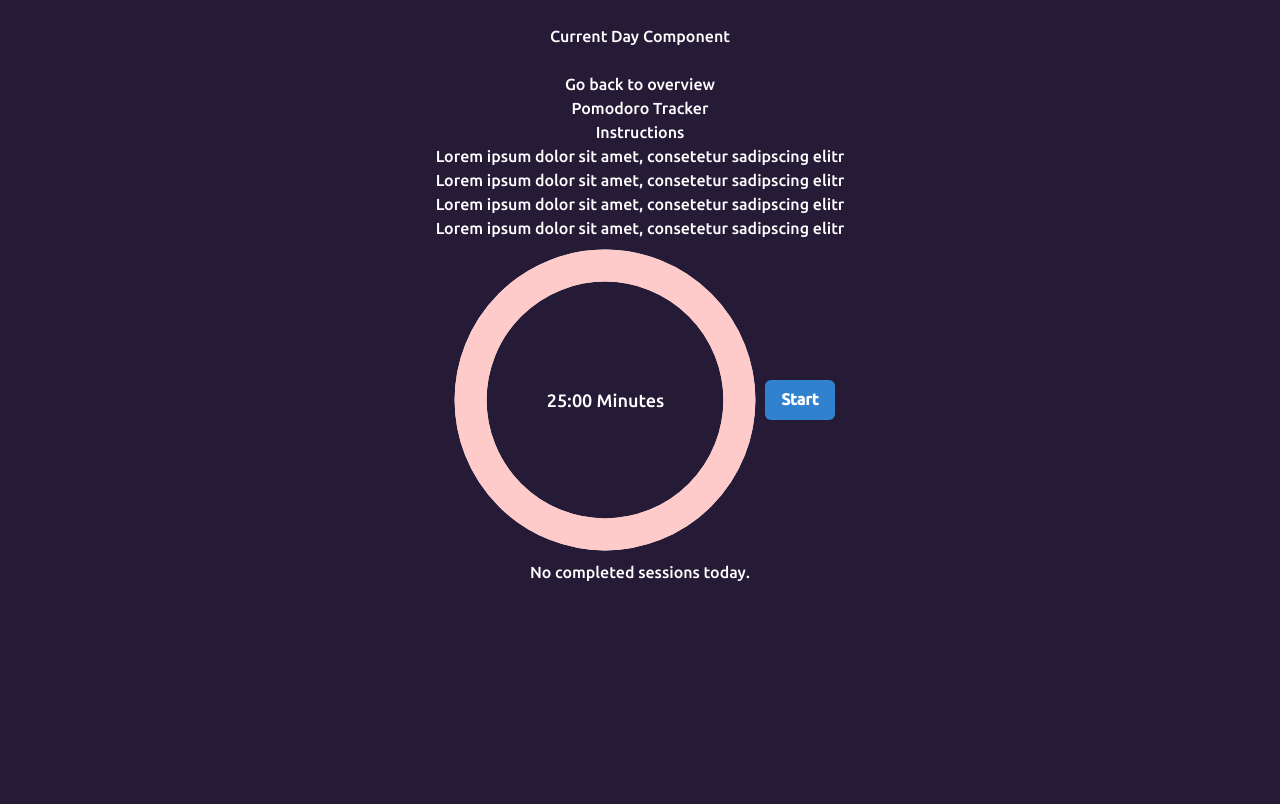
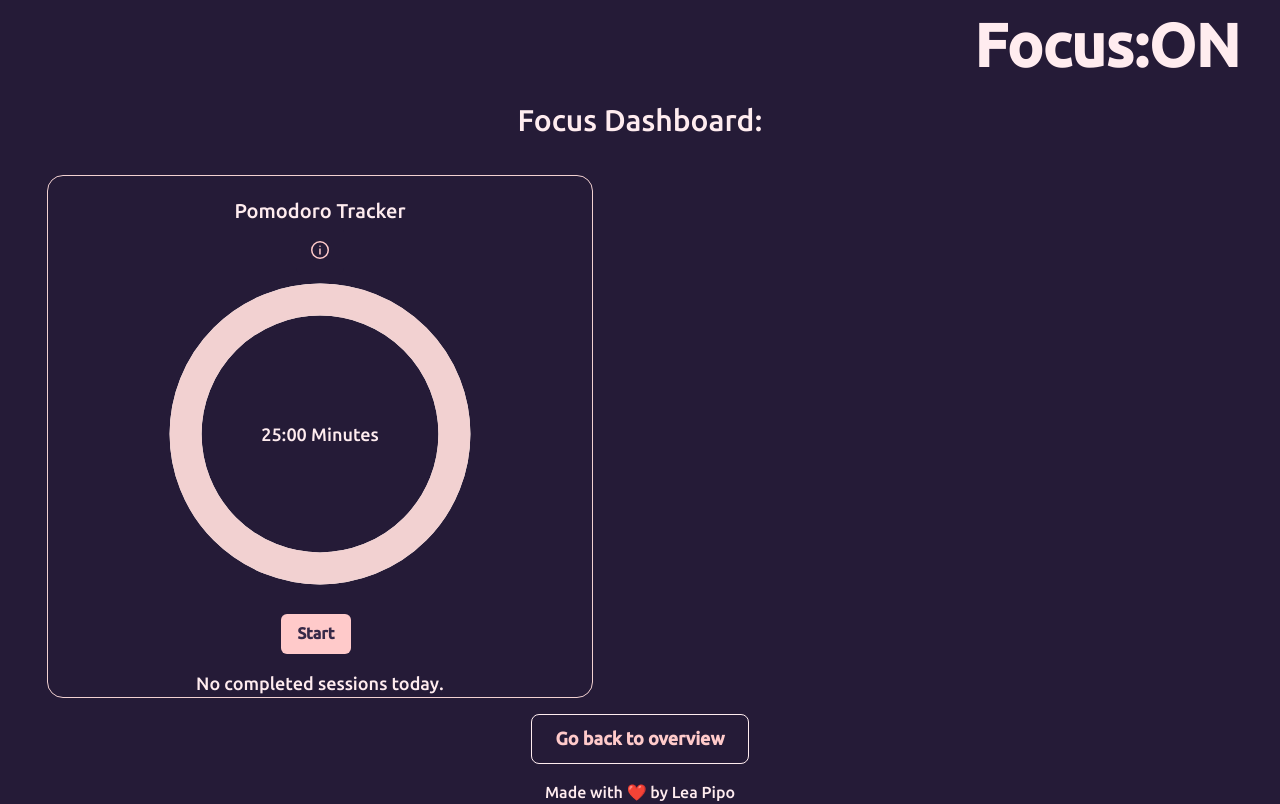
Before and after one commit to cecelia001/focus-on, a React (Create React App) app in the folder client/: page /focus/1 in a window 1280 px wide. Built offline with nearby package versions, Linux system fonts and the light colour scheme; no server answers.

Commit message:
Added styling for current day view!

```diff
--- a/client/src/App.js
+++ b/client/src/App.js
@@ -2,6 +2,7 @@ import React, { useEffect, useState } from "react";
 import { Route, Routes } from "react-router-dom";
 import "./App.css";
 import { ChakraProvider } from "@chakra-ui/react";
+import { Container, Text } from "@chakra-ui/react";
 import "@fontsource/ubuntu/300.css";
 import "@fontsource/ubuntu/500.css";
 import theme from "./theme";
@@ -19,6 +20,9 @@ function App() {
           <Route path="/focus/:id" element={<CurrentDay />} />
           <Route path="*" element={<Error404View />} />
         </Routes>
+        <Container>
+          <Text color="#FFECEF">Made with ❤️ by Lea Pipo</Text>
+        </Container>
       </div>
     </ChakraProvider>
   );
--- a/client/src/components/AddDay.js
+++ b/client/src/components/AddDay.js
@@ -32,7 +32,7 @@ function AddDay(props) {
   return (
     <Grid
       w="50%"
-      h="250"
+      h="200"
       mt={5}
       mb={10}
       ml={10}
--- a/client/src/components/CurrentDay.js
+++ b/client/src/components/CurrentDay.js
@@ -2,7 +2,9 @@ import React, { useState, useEffect } from "react";
 import { Link, useParams } from "react-router-dom";
 import TodayTask from "./TodayTask";
 import Tracker from "./Tracker";
-import { Container } from "@chakra-ui/react";
+import { Container, Text, Button } from "@chakra-ui/react";
+import { Grid, GridItem } from "@chakra-ui/react";
+import { SimpleGrid } from "@chakra-ui/react";
 
 function CurrentDay(props) {
   let { id } = useParams();
@@ -30,11 +32,21 @@ function CurrentDay(props) {
 
   return (
     <div>
-      <Container p="6">
-        <h2>Current Day Component</h2>
-      </Container>
-      <Link to="/">Go back to overview</Link>
-
+      <Grid templateColumns="1">
+        <GridItem color="#FFECEF" justifySelf="end" mr={10} mb={2}>
+          <Text fontSize="6xl" fontWeight="bold">
+            Focus:ON
+          </Text>
+        </GridItem>
+      </Grid>
+      <Grid>
+        <GridItem mb={8}>
+          <Text color="#FFECEF" fontSize="3xl">
+            Focus Dashboard: {currentDayData.date}
+          </Text>
+        </GridItem>
+      </Grid>
+      <SimpleGrid columns={{ sm: 1, md: 2 }}>
         {currentDayData.tasks && (
           <TodayTask
             currentDayData={currentDayData}
@@ -47,6 +59,21 @@ function CurrentDay(props) {
           sessions={currentDayData.sessions}
           updateDataCb={getCurrentDayData}
         />
+      </SimpleGrid>
+      <Button
+        borderWidth={1}
+        borderColor="#FFECEF"
+        borderRadius={"lg"}
+        bg="#251B37"
+        color="#FFCACA"
+        _hover={{ background: "#372948" }}
+        mt={4}
+        mb={4}
+        p={6}
+        fontSize="lg"
+      >
+        <Link to="/">Go back to overview</Link>
+      </Button>
     </div>
   );
 }
--- a/client/src/components/Overview.js
+++ b/client/src/components/Overview.js
@@ -49,7 +49,7 @@ function Overview(props) {
     <div>
       <Grid templateColumns="1">
         <GridItem color="#FFECEF" fontWeight="bold" justifySelf="end" mr={10}>
-          <Text fontSize="6xl">FocusON</Text>
+          <Text fontSize="6xl">Focus:ON</Text>
         </GridItem>
       </Grid>
       {overviewData && !checkDate() && <AddDay overviewData={overviewData} />}
@@ -65,11 +65,4 @@ function Overview(props) {
   );
 }
 
-// bg={
-//   element.tasks.reduce(acc, element.tasks.completed) ===
-//   element.tasks.length
-//     ? "blue.500"
-//     : "tomato"
-// }
-
 export default Overview;
--- a/client/src/components/TodayTask.js
+++ b/client/src/components/TodayTask.js
@@ -1,9 +1,26 @@
 import React, { useState } from "react";
-import { Container } from "@chakra-ui/react";
+import { Link } from "react-router-dom";
+import { Container, Text } from "@chakra-ui/react";
 import { Input } from "@chakra-ui/react";
 import { Button, ButtonGroup } from "@chakra-ui/react";
 import { IconButton } from "@chakra-ui/react";
-import { DeleteIcon } from "@chakra-ui/icons";
+import { CheckIcon, DeleteIcon } from "@chakra-ui/icons";
+import { Grid, GridItem, Box } from "@chakra-ui/react";
+import {
+  List,
+  ListItem,
+  ListIcon,
+  OrderedList,
+  UnorderedList,
+} from "@chakra-ui/react";
+import {
+  Accordion,
+  AccordionItem,
+  AccordionButton,
+  AccordionPanel,
+  AccordionIcon,
+} from "@chakra-ui/react";
+import { Textarea } from "@chakra-ui/react";
 
 const INIT_STATE = {
   todo: "",
@@ -90,30 +107,70 @@ function TodayTask(props) {
   }
 
   return (
-    <div>
-      <Container p="6">
-        <div>
-          <h4>List of tasks</h4>
+    <Container color="#FFECEF">
+      <Container>
+        <Text fontSize="xl" mb={5}>
+          Today's Tasks:
+        </Text>
+      </Container>
+
+      <Accordion allowToggle>
         {props.currentDayData.tasks.map((element) => (
-            <li key={element.id}>
+          <AccordionItem key={element.id}>
+            <h2>
+              <AccordionButton>
+                <Box
+                  flex="1"
+                  textAlign="left"
+                  textDecoration={
+                    element.completed === 1 ? "line-through" : null
+                  }
+                >
                   {element.title}
-              <Button onClick={() => updateTask(element.id)}>Done</Button>
+                </Box>
+
+                <AccordionIcon />
+              </AccordionButton>
+            </h2>
+            <AccordionPanel pb={4} textAlign={"left"} bg={"#372948"}>
+              {element.description}
+              <br></br>
+              <Container display={"flex"} justifyContent={"flex-end"}>
+                <IconButton
+                  aria-label="Mark task as done"
+                  icon={<CheckIcon />}
+                  m={2}
+                  bg="#FFCACA"
+                  color="#372948"
+                  size={"xs"}
+                  _hover={{ background: "#FFECEF" }}
+                  onClick={() => updateTask(element.id)}
+                />
                 <IconButton
                   aria-label="Delete task"
                   icon={<DeleteIcon />}
+                  bg="#FFCACA"
+                  m={2}
+                  color="#372948"
+                  size={"xs"}
+                  _hover={{ background: "#FFECEF" }}
                   onClick={() => deleteTask(element.id)}
                 />
-            </li>
+              </Container>
+            </AccordionPanel>
+          </AccordionItem>
         ))}
-        </div>
-      </Container>
+      </Accordion>
+
       <Container p="6">
-        <div>
-          <h4>Add a task:</h4>
+        <Text fontSize="lg" m={2}>
+          New To-Do
+        </Text>
         <form onSubmit={handleSubmit}>
           <label>
-              To Do:
+            Task:
             <Input
+              m={2}
               type="text"
               name="todo"
               value={inputData.todo}
@@ -121,19 +178,27 @@ function TodayTask(props) {
             />
           </label>
           <label>
-              Describe To Do:
-              <Input
+            Description:
+            <Textarea
+              m={2}
               type="text"
               name="description"
               value={inputData.description}
               onChange={handleChange}
             />
           </label>
-            <Button type="submit">Add To Do</Button>
+          <Button
+            m={2}
+            bg="#FFCACA"
+            color="#372948"
+            _hover={{ background: "#FFECEF" }}
+            type="submit"
+          >
+            Add
+          </Button>
         </form>
-        </div>
       </Container>
-    </div>
+    </Container>
   );
 }
 
--- a/client/src/components/Tracker.js
+++ b/client/src/components/Tracker.js
@@ -1,6 +1,27 @@
 import React, { useEffect, useState } from "react";
 import { CircularProgress, CircularProgressLabel } from "@chakra-ui/react";
-import { Button, ButtonGroup } from "@chakra-ui/react";
+import { Button, ButtonGroup, Container, Text } from "@chakra-ui/react";
+import { Grid, GridItem } from "@chakra-ui/react";
+import {
+  List,
+  ListItem,
+  ListIcon,
+  OrderedList,
+  UnorderedList,
+} from "@chakra-ui/react";
+import {
+  Popover,
+  PopoverTrigger,
+  PopoverContent,
+  PopoverHeader,
+  PopoverBody,
+  PopoverFooter,
+  PopoverArrow,
+  PopoverCloseButton,
+  PopoverAnchor,
+} from "@chakra-ui/react";
+import { IconButton } from "@chakra-ui/react";
+import { InfoOutlineIcon } from "@chakra-ui/icons";
 
 function Tracker(props) {
   let [time, setTime] = useState(1500);
@@ -88,43 +109,107 @@ function Tracker(props) {
     } else if (props.sessions.length === 1) {
       return <h4>You have completed one session today.</h4>;
     } else {
-      return <h4>You have completed {props.sessions.length} sessions.</h4>;
+      return (
+        <h4>You have completed {props.sessions.length} sessions today.</h4>
+      );
     }
   }
 
   return (
-    <div>
-      <h4>Pomodoro Tracker</h4>
-      <h3>Instructions</h3>
-      <ul>
-        <li>Lorem ipsum dolor sit amet, consetetur sadipscing elitr</li>
-        <li>Lorem ipsum dolor sit amet, consetetur sadipscing elitr</li>
-        <li>Lorem ipsum dolor sit amet, consetetur sadipscing elitr</li>
-        <li>Lorem ipsum dolor sit amet, consetetur sadipscing elitr</li>
-      </ul>
-      <CircularProgress value={(time / 1500) * 100} color="#FFCACA" size="xs">
+    <Container
+      color="#FFECEF"
+      borderWidth={1}
+      borderColor="#F2D1D1"
+      borderRadius={"2xl"}
+    >
+      <Container>
+        <Text fontSize="xl" mb={0} mt={5}>
+          Pomodoro Tracker
+        </Text>
+
+        <Container>
+          <Popover>
+            <PopoverTrigger>
+              <IconButton
+                aria-label="Information"
+                icon={<InfoOutlineIcon />}
+                bg="#251B37"
+                color="#FFCACA"
+                size="lg"
+              />
+            </PopoverTrigger>
+            <PopoverContent bg="#372948" textAlign={"left"}>
+              <PopoverArrow />
+              <PopoverCloseButton />
+              <PopoverHeader>Instructions</PopoverHeader>
+              <PopoverBody>
+                <UnorderedList>
+                  <ListItem>
+                    Start the timer and focus for 25 minutes on one of today's
+                    tasks
+                  </ListItem>
+                  <ListItem>Don't procrastinate during that time</ListItem>
+                  <ListItem>Reset timer if you don't concentrate</ListItem>
+                  <ListItem>
+                    Use timeout button for smaller breaks, like accepting a
+                    package
+                  </ListItem>
+                </UnorderedList>
+              </PopoverBody>
+            </PopoverContent>
+          </Popover>
+        </Container>
+      </Container>
+
+      <Container>
+        <CircularProgress
+          mt={0}
+          value={(time / 1500) * 100}
+          color="#F2D1D1"
+          size="xs"
+        >
           <CircularProgressLabel fontSize="large">
             {printTime()} Minutes
           </CircularProgressLabel>
         </CircularProgress>
-      <Button isDisabled={time < 1500} onClick={startTimer} colorScheme="blue">
+      </Container>
+      <Container mt={5}>
+        <Button
+          isDisabled={time < 1500}
+          onClick={startTimer}
+          bg="#FFCACA"
+          color="#372948"
+          mr={2}
+          _hover={{ background: "#FFECEF" }}
+        >
           Start
         </Button>
         {time < 1500 && (
           <Button
             onClick={intervalId ? pauseTimer : startTimer}
-          colorScheme="blue"
+            mr={2}
+            bg="#FFCACA"
+            color="#372948"
+            _hover={{ background: "#FFECEF" }}
           >
             {intervalId ? "Timeout" : "Continue"}
           </Button>
         )}
         {time < 1500 && (
-        <Button onClick={resetTimer} colorScheme="blue">
+          <Button
+            onClick={resetTimer}
+            bg="#FFCACA"
+            color="#372948"
+            _hover={{ background: "#FFECEF" }}
+          >
             Reset
           </Button>
         )}
+      </Container>
+      <Container fontSize={"lg"} mt={4}>
         {printSessions()}
-    </div>
+      </Container>
+    </Container>
   );
 }
 
```
Lines whose indentation alone changed are shown as unchanged.
